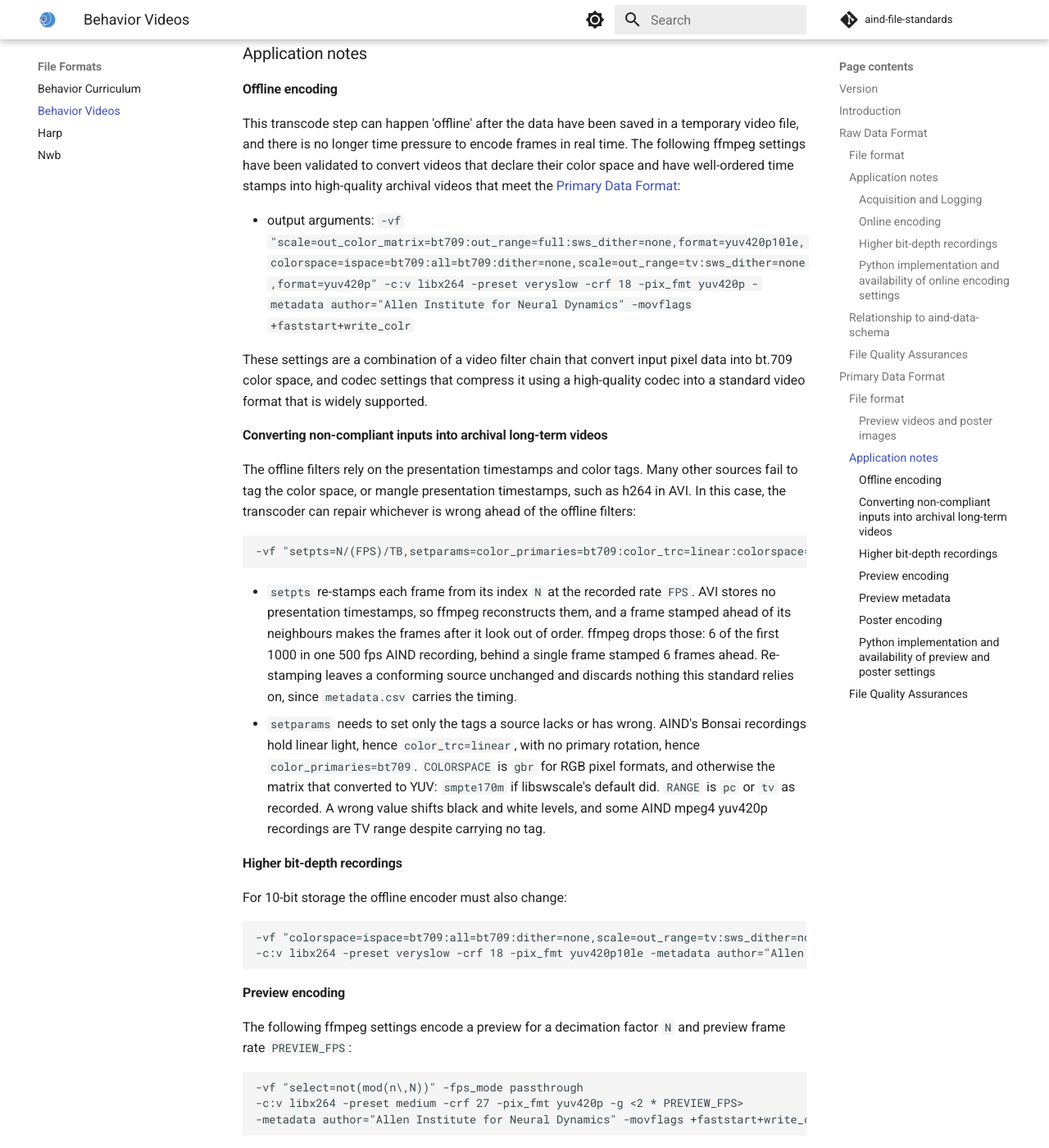
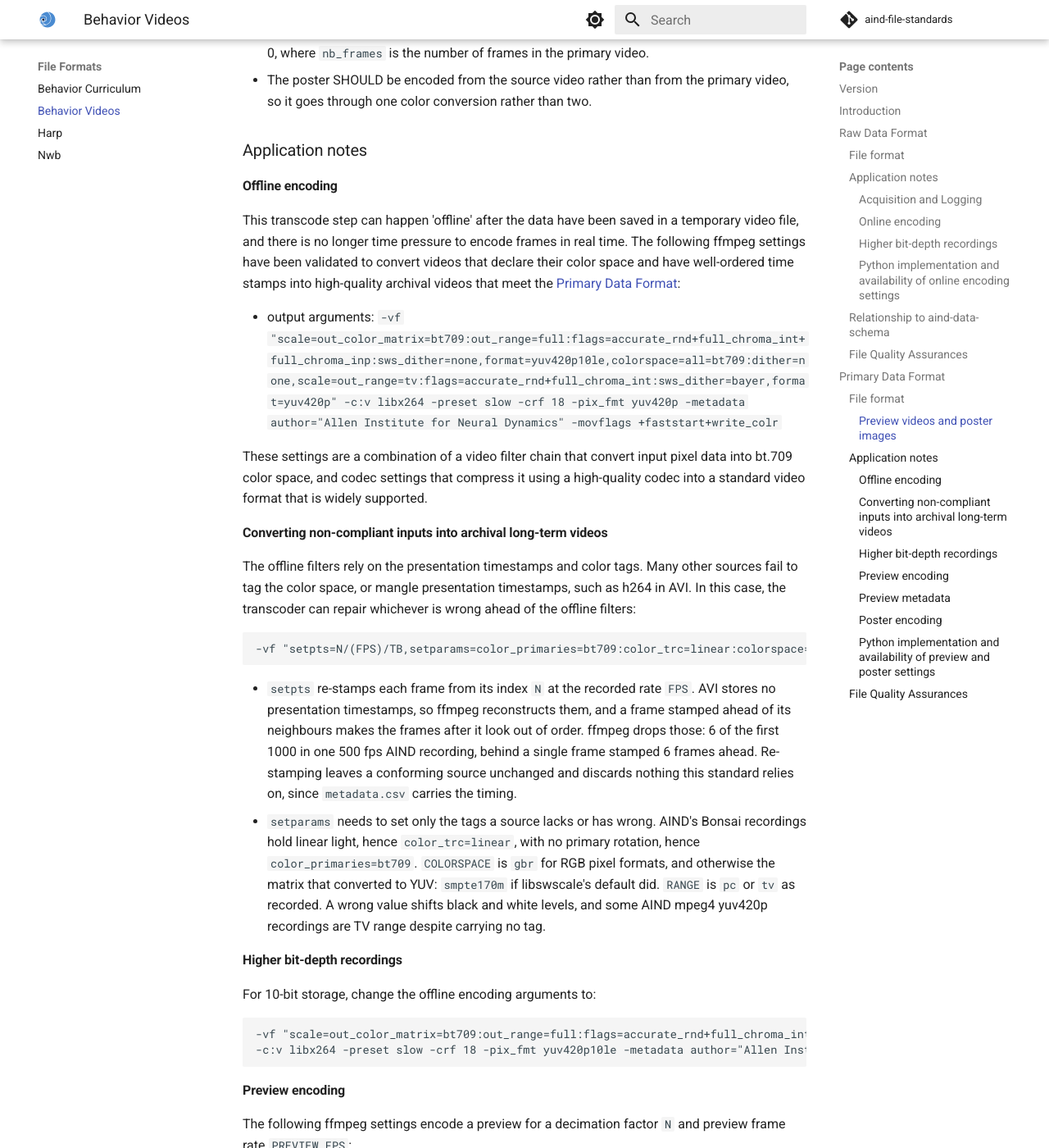
Before and after one commit to AllenNeuralDynamics/aind-file-standards, an MkDocs documentation site: the page built from docs/file_formats/behavior_videos.md, in a window 1280 px wide and 1400 px high, scrolled down 6557 px. Shown: the whole window at 82% size. Built offline with MkDocs 1.6.1 and Material for MkDocs 9.7.7, drawn with Linux system fonts in a browser that asks for light colours; comment, search, counter and statistics services are not loaded; some of the changed text lies outside the part shown.

Commit message:
Fix details of offline video encoder (#90)
* docs: fix the offline behavior video encoding settings

Brings the offline settings in line with the aind-video-utils profiles,
as proposed in #87. Files that conformed to 0.3.0 still conform, so the
version moves to 0.3.1.

- Both scale filters set libswscale's accurate_rnd and full-chroma flags,
  so luma and chroma values are not approximated.
- The final scale, the one step that narrows the range, names
  sws_dither=bayer, the ordered dither libswscale applies there
  regardless. The primary format asks for dithering at that step and no
  other.
- The colorspace filter drops ispace=bt709: after the first scale it
  changes nothing, and without that scale it overrides the matrix a
  source declares.
- libx264 runs -preset slow instead of veryslow, to cut CPU time at
  little cost in quality or size.
- The 10-bit settings start with the same scale as the 8-bit ones.
  Without it the colorspace filter rejects RGB sources and converts the
  transfer at the source's bit depth.

* docs: restore the online encoding notes on color and gray input

The template rewrite dropped notes the 0.2.1 standard carried on the
online settings, each of which keeps a reader from a failure the recipe
alone does not warn of:

- The online settings were tested only on monochrome cameras writing
  gray, so color cameras may need different input arguments.
- The format=yuv420p10le step in the 10-bit online settings is required
  for gray input; without it hevc_nvenc writes near-zero chroma and the
  video plays green.
- GPUs before NVIDIA's Blackwell generation encode 10-bit video as HEVC
  but not as H.264, which is why the 10-bit settings use hevc_nvenc.

* fix: convert 10-bit online video to full range in one step

The 10-bit online chain ran format=yuv420p10le before scale, so ffmpeg's
automatic conversion wrote limited-range 10-bit and scale then stretched it
back to full range. That keeps 877 of the 1024 luma levels a 16-bit source
can fill, and leaves neutral chroma at 511. Placing the format step after
scale converts once, at full range, like the 8-bit chain, and still avoids
the near-zero chroma hevc_nvenc writes from gray input.

````diff
--- a/docs/file_formats/behavior_videos.md
+++ b/docs/file_formats/behavior_videos.md
@@ -104,10 +104,12 @@ These settings have been validated and benchmarked to keep up with 3x500fps mono
 #### Higher bit-depth recordings
 
 For higher bit depth (more than eight) recordings, change the online encoding arguments to:
-  - output arguments: `-vf "format=yuv420p10le,scale=out_range=full,setparams=range=full:colorspace=bt709:color_primaries=bt709:color_trc=linear" -c:v hevc_nvenc -pix_fmt p010le -color_range full -colorspace bt709 -color_trc linear -tune hq -preset p4 -rc vbr -cq 12 -b:v 0M -metadata author="Allen Institute for Neural Dynamics" -maxrate 700M -bufsize 350M -f matroska -write_crc32 0`
+  - output arguments: `-vf "scale=out_range=full,format=yuv420p10le,setparams=range=full:colorspace=bt709:color_primaries=bt709:color_trc=linear" -c:v hevc_nvenc -pix_fmt p010le -color_range full -colorspace bt709 -color_trc linear -tune hq -preset p4 -rc vbr -cq 12 -b:v 0M -metadata author="Allen Institute for Neural Dynamics" -maxrate 700M -bufsize 350M -f matroska -write_crc32 0`
   - input_arguments: `-colorspace bt709 -color_primaries bt709 -color_range full -color_trc linear`
 
-The pixel format given to the encoder can differ from the pixel format of the video it writes: NVENC takes `p010le` input to write a 10-bit YUV video. NVENC only supports 10 bit depth recordings: higher-bit-depth recordings will be downsampled to 10 bits with the settings above.
+The pixel format given to the encoder can differ from the pixel format of the video it writes: NVENC takes `p010le` input to write a 10-bit YUV video, which GPUs before NVIDIA's Blackwell generation can encode as HEVC but not as H.264. NVENC only supports 10 bit depth recordings: higher-bit-depth recordings will be downsampled to 10 bits with the settings above.
+
+The `format=yuv420p10le` step is required for `gray` input: without it, `hevc_nvenc` writes near-zero chroma and the video plays green. It follows `scale` because, placed first, it converts the frames to limited range and discards levels that `scale` cannot restore.
 
 #### Python implementation and availability of online encoding settings
 
@@ -193,7 +195,7 @@ For a primary video recorded at `FPS`:
 
 This transcode step can happen 'offline' after the data have been saved in a temporary video file, and there is no longer time pressure to encode frames in real time. The following ffmpeg settings have been validated to convert videos that declare their color space and have well-ordered time stamps into high-quality archival videos that meet the [Primary Data Format](#primary-data-format):
 
-- output arguments: `-vf "scale=out_color_matrix=bt709:out_range=full:sws_dither=none,format=yuv420p10le,colorspace=ispace=bt709:all=bt709:dither=none,scale=out_range=tv:sws_dither=none,format=yuv420p" -c:v libx264 -preset veryslow -crf 18 -pix_fmt yuv420p -metadata author="Allen Institute for Neural Dynamics" -movflags +faststart+write_colr`
+- output arguments: `-vf "scale=out_color_matrix=bt709:out_range=full:flags=accurate_rnd+full_chroma_int+full_chroma_inp:sws_dither=none,format=yuv420p10le,colorspace=all=bt709:dither=none,scale=out_range=tv:flags=accurate_rnd+full_chroma_int:sws_dither=bayer,format=yuv420p" -c:v libx264 -preset slow -crf 18 -pix_fmt yuv420p -metadata author="Allen Institute for Neural Dynamics" -movflags +faststart+write_colr`
 
 These settings are a combination of a video filter chain that convert input pixel data into bt.709 color space, and codec settings that compress it using a high-quality codec into a standard video format that is widely supported.
 
@@ -210,11 +212,11 @@ The offline filters rely on the presentation timestamps and color tags. Many oth
 
 #### Higher bit-depth recordings
 
-For 10-bit storage the offline encoder must also change:
+For 10-bit storage, change the offline encoding arguments to:
 
 ```
--vf "colorspace=ispace=bt709:all=bt709:dither=none,scale=out_range=tv:sws_dither=none,format=yuv420p10le"
--c:v libx264 -preset veryslow -crf 18 -pix_fmt yuv420p10le -metadata author="Allen Institute for Neural Dynamics" -movflags +faststart+write_colr
+-vf "scale=out_color_matrix=bt709:out_range=full:flags=accurate_rnd+full_chroma_int+full_chroma_inp:sws_dither=none,format=yuv420p10le,colorspace=all=bt709:dither=none,scale=out_range=tv:flags=accurate_rnd+full_chroma_int:sws_dither=none,format=yuv420p10le"
+-c:v libx264 -preset slow -crf 18 -pix_fmt yuv420p10le -metadata author="Allen Institute for Neural Dynamics" -movflags +faststart+write_colr
 ```
 
 #### Preview encoding
````
Also changed, not shown: other parts of docs/file_formats/behavior_videos.md (+1 -1 lines).
